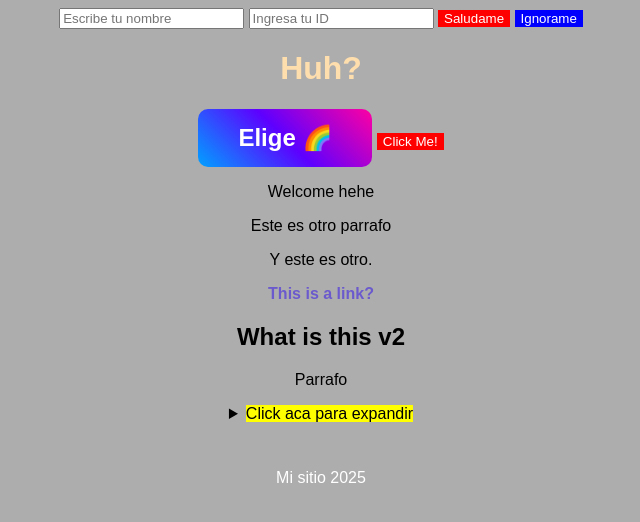
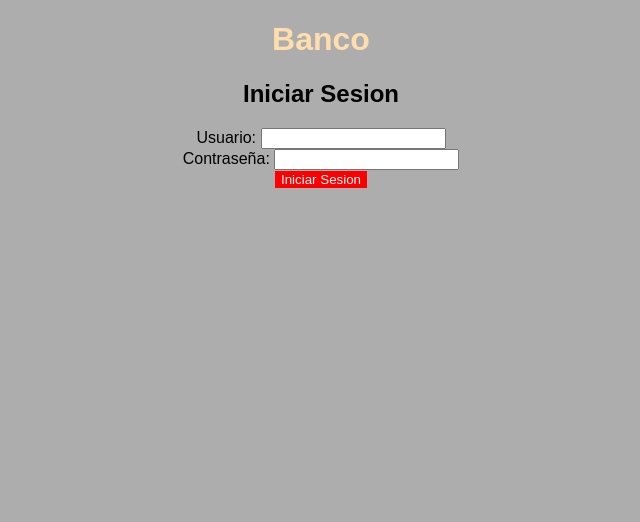
Before and after one commit to WichoFlores27/BankPage, a website: page site1.html in a window 1280 px wide. Shown: the whole page, without its empty margins (319-959 px from the left). Drawn offline with Linux system fonts and the light colour scheme.

Commit message:
Bank web v1

```diff
--- a/index.js
+++ /dev/null
@@ -1,33 +0,0 @@
-console.log("Magic!");
-let message;
-message = 'Hello World!';
-console.log(message);
-function changeText() {
-    let heading = document.querySelector('h1');
-    heading.textContent = ':0';
-}
-function saludar() {
-    let nombre = document.getElementById('nameInput').value;
-    let saludotext = document.getElementById('saludo');
-
-    if (nombre) {
-        saludotext.textContent = 'Hola, ' + nombre + '!';
-    } else {
-        saludotext.textContent = 'Hola, Extraño!';
-    }
-
-}
-let button= document.getElementById('Smooth');
-let hue = 0;
-
-function animatedRainbow() {
-    hue += 2;
-    button.style.background =`linear-gradient(45deg,
-    hsl(${hue}, 100%, 50%),
-    hsl(${hue + 60}, 100%, 50%),
-    hsl(${hue + 120}, 100%, 50%))`;
-
-    setTimeout(animatedRainbow, 50);
-}
-animatedRainbow();
-console.log(document.getElementById('Smooth'));
--- a/site1.html
+++ b/site1.html
@@ -1,40 +1,41 @@
-<!DOCTYPE html>
-<html lang="en">
+<!DOCTYPE HTML>
+<html lang="es">
 <head>
     <meta charset="UTF-8">
     <meta name="viewport" content="width=device-width, initial-scale=1.0">
     <meta http-equiv="X-UA-Compatible" content="ie=edge">
-    <title>Am I Invisible?</title>
+    <title>Banco</title>
     <link rel="stylesheet" href="estilo.css">
-
+    <script src="index.js"></script>
 </head>
 <body>
-    <input type="text" id="nameInput" name="userName" placeholder="Escribe tu nombre">
-    <input type="tel" id="IdInput" name="userId" placeholder="Ingresa tu ID">
-    <button onClick = "saludar()">Saludame</button>
-    <button class="Ignorar" onclick="saludar()">Ignorame</button>
-    <p id="saludo"></p>
-     <div>
-         <h1>Huh?</h1>
-         <button id="Smooth">Elige 🌈</button>
-         <button onClick = "changeText()">Click Me!</button>
-         <p>Welcome hehe</p>
-         <p>Este es otro parrafo</p>
-         <p>Y este es otro.</p>
-         <a href="https://music.youtube.com/watch?v=-B_vU9r-Zho&list=RDAMVM-B_vU9r-Zho">This is a link?</a>
-     </div>
-     <article>
-         <h2>What is this v2</h2>
-         <p>Parrafo</p>
-     </article>
-     <details>
-         <summary><mark>Click aca para expandir</mark></summary>
-         <p>o.O</p>
-         <img src="./ImgSub/frieren.png" alt="Frieren" width="128" height="200">
-     </details>
-     <footer>
-         <p>Mi sitio 2025</p>
-     </footer>
-<script src="index.js"></script>
+    <header>
+        <h1>Banco</h1>
+    </header>
+<main>
+    <section id="login">
+       <h2>Iniciar Sesion</h2>
+        <form action="" method="get" class="login">
+            <div class="login">
+                <label for="Usuario">Usuario: </label>
+                <input type="text" name="Usuario" id="Usuario"
+                       required/>
+            </div>
+            <div class="login">
+                <label for="Contraseña">Contraseña: </label>
+                <input type="text" name="Contraseña" id="Contraseña"
+                       required/>
+            </div>
+            <button type="submit">Iniciar Sesion</button>
+        </form>
+    </section>
+    <section id="account" style="display:none">
+        <h2>Cuenta</h2>
+        <p id="Balance">Saldo: 0.0</p>
+        <button id="checkBalance">Consultar Saldo</button>
+        <button id="deposit">Depositar</button>
+        <button id="withdraw">Retirar</button>
+    </section>
+</main>
 </body>
 </html>
```
